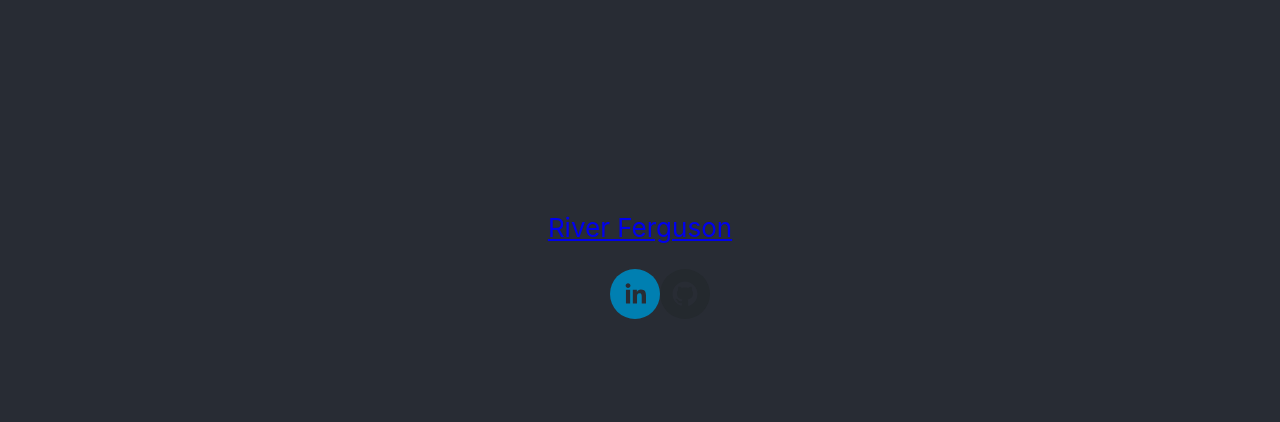
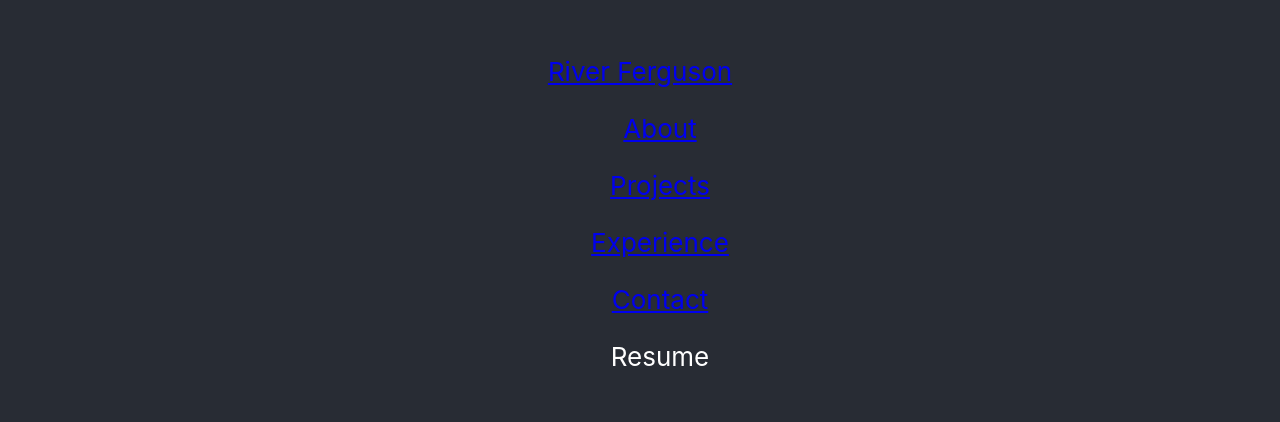
Before and after one commit to riverferguson/river-portfolio, a React (Create React App) app: page / in a window 1280 px wide. Shown: the part 122-544 px from the top of the page. Built offline with nearby package versions, Linux system fonts and the light colour scheme.

Commit message:
add about, projects, experience, contact, and resume links to header.js

```diff
--- a/src/components/Header.js
+++ b/src/components/Header.js
@@ -8,7 +8,24 @@ const Header = () => {
         <div className="header-name">
         <a className='header-link' href="/">River Ferguson</a>
         </div>
+        <div className="header-list">
+        <ul>
+            <a className='list-link' href='#about'>About</a>
 
+        </ul>
+        <ul>
+            <a className='list-link' href='#projects'>Projects</a>
+        </ul>
+        <ul>
+            <a className='list-link' href='#experience'>Experience</a>
+        </ul>
+        <ul>
+            <a className='list-link'  href='#contact' >Contact</a>
+        </ul>
+        <ul>
+            <a className='list-link'  href={null} target="_blank">Resume</a>
+        </ul>
+        </div>
         <div className="header-icons">
         <ul className="header-icons">
             <SocialIcon className='icon' url="https://www.linkedin.com/in/river-ferguson/" target="_blank"/>
```
